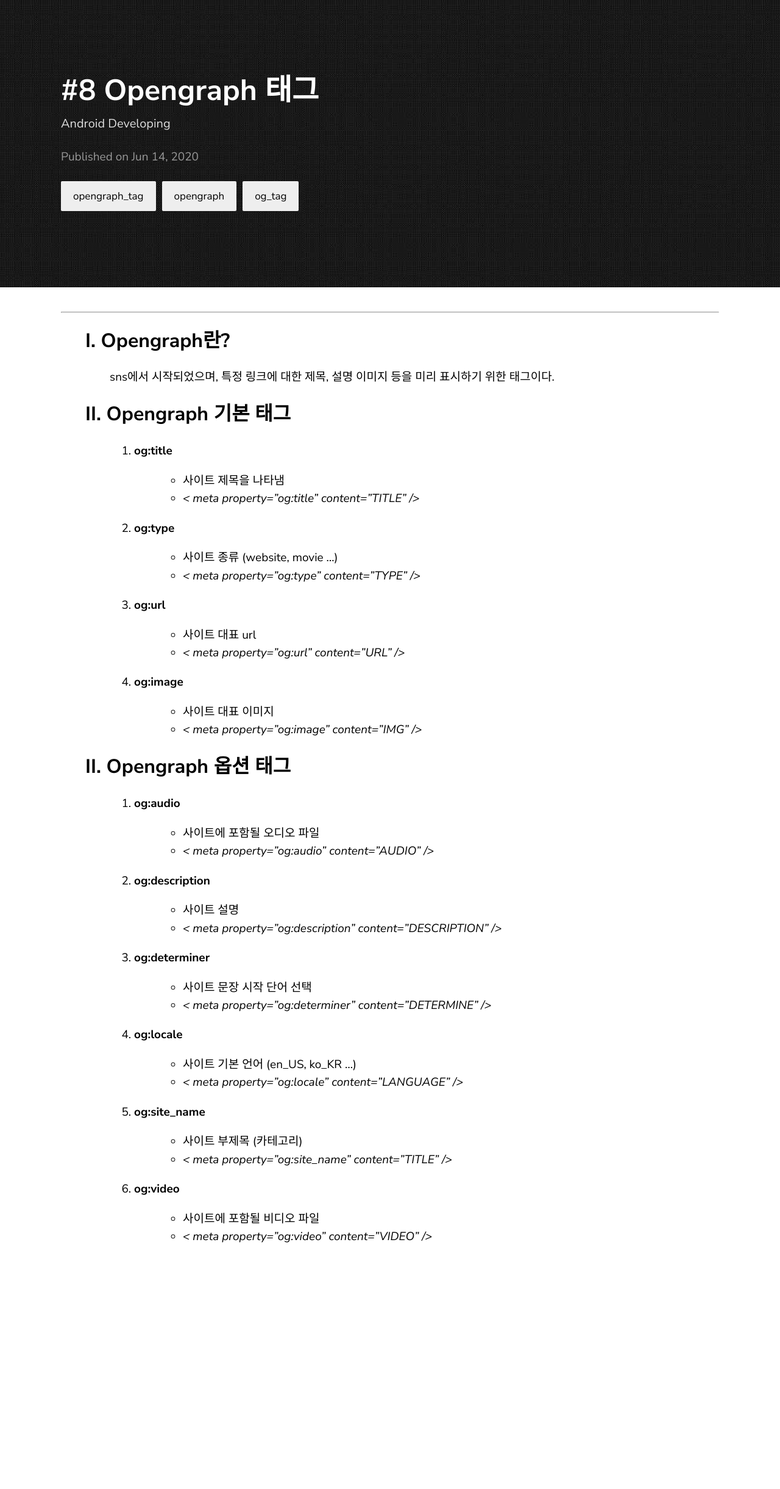
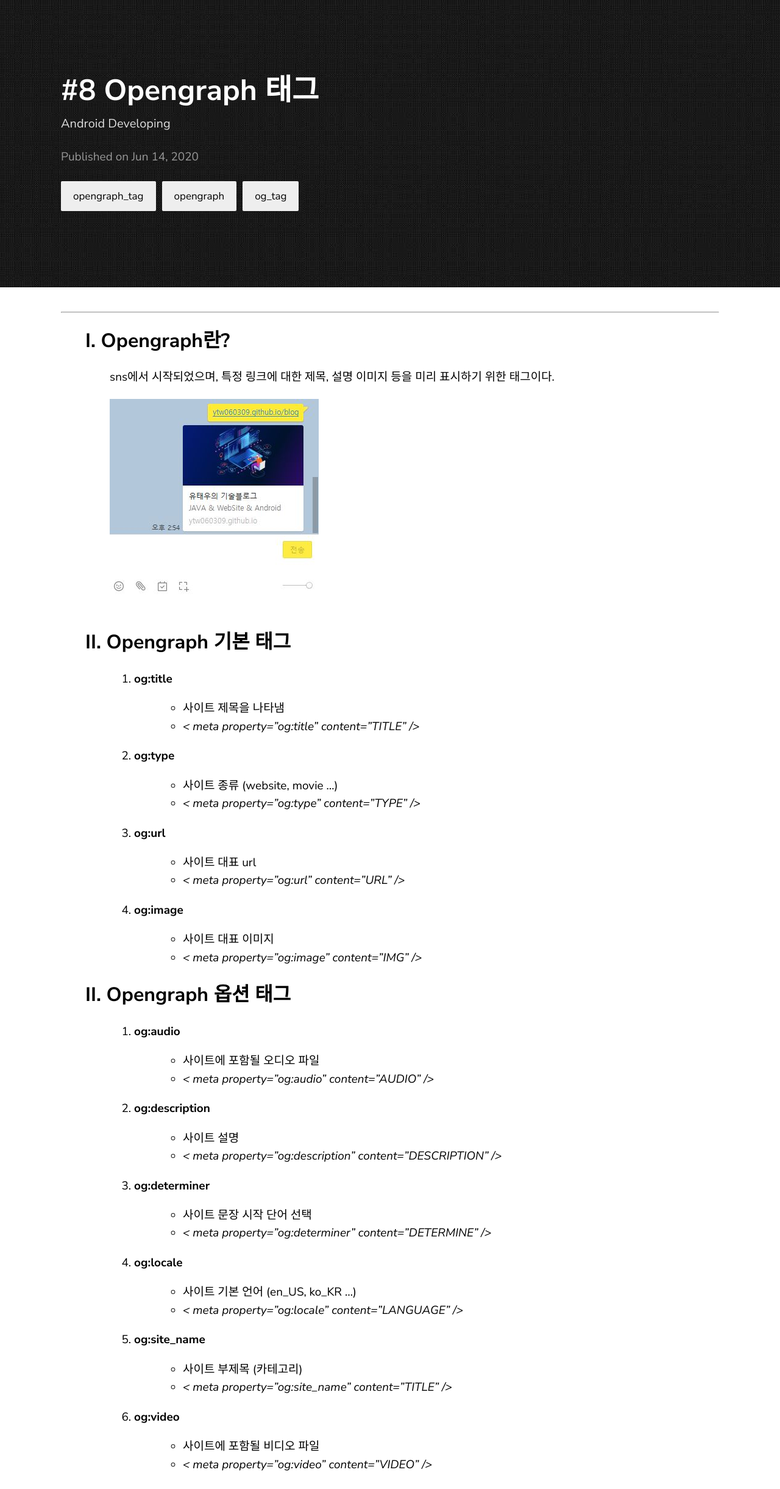
Before and after one commit to ytw060309/blog, a Jekyll site: the page built from _posts/2020-06-21-8OG tag.markdown, in a window 1280 px wide. Shown: the whole page at 61% size. Built offline with Jekyll 4.4.1, drawn with Linux system fonts in a browser that asks for light colours; comment, search, counter and statistics services are not loaded; before the commit the page ends 2068 px from its top, so only the background shows below that.

Commit message:
8th post

```diff
--- a/_posts/2020-06-21-8OG tag.markdown
+++ b/_posts/2020-06-21-8OG tag.markdown
@@ -11,6 +11,7 @@ categories: opengraph_tag opengraph og_tag
 > ## I. Opengraph란?
 
 >   > sns에서 시작되었으며, 특정 링크에 대한 제목, 설명 이미지 등을 미리 표시하기 위한 태그이다.
+![Alt text]({{ site.baseurl }}/assets/img/8/img1.jpg "2")
 
 > ## II. Opengraph 기본 태그
 >   > 1. **og:title**
```
Also changed, not shown: assets/img/8/img1.JPG (added).
